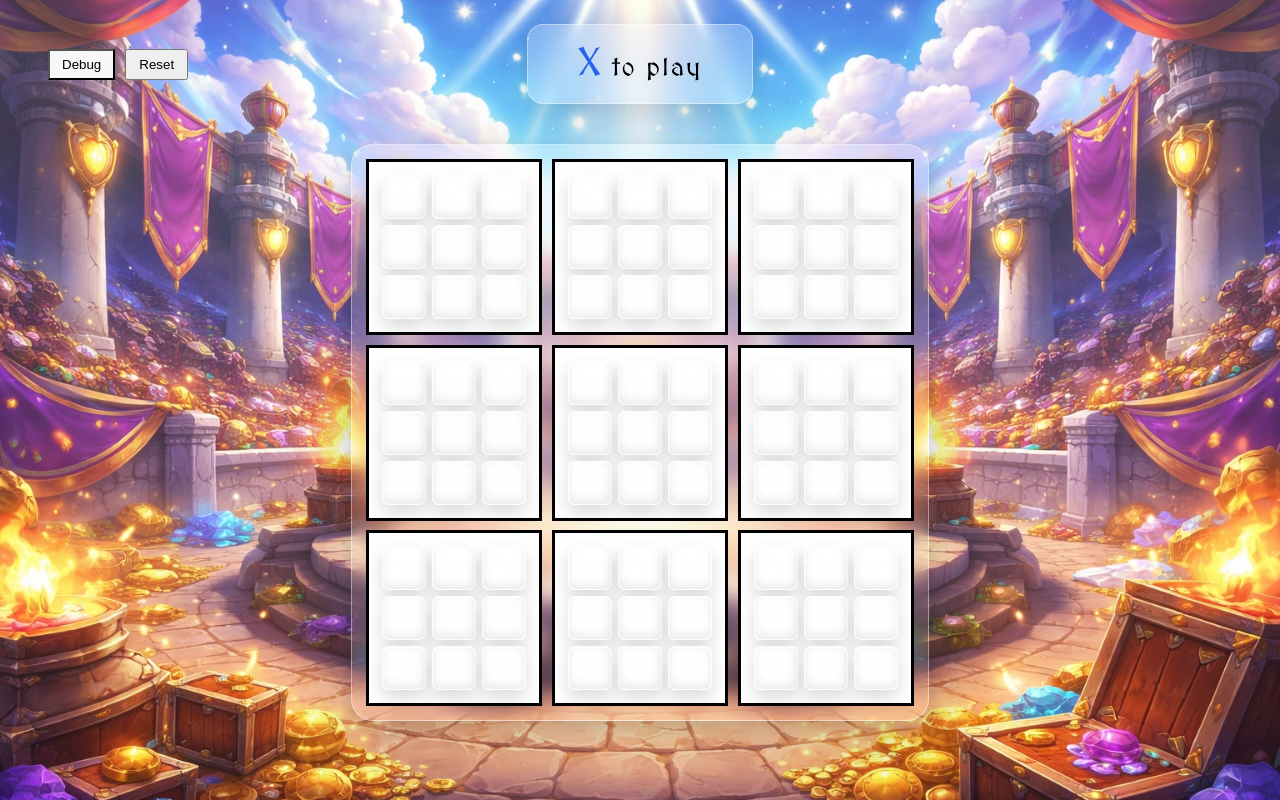
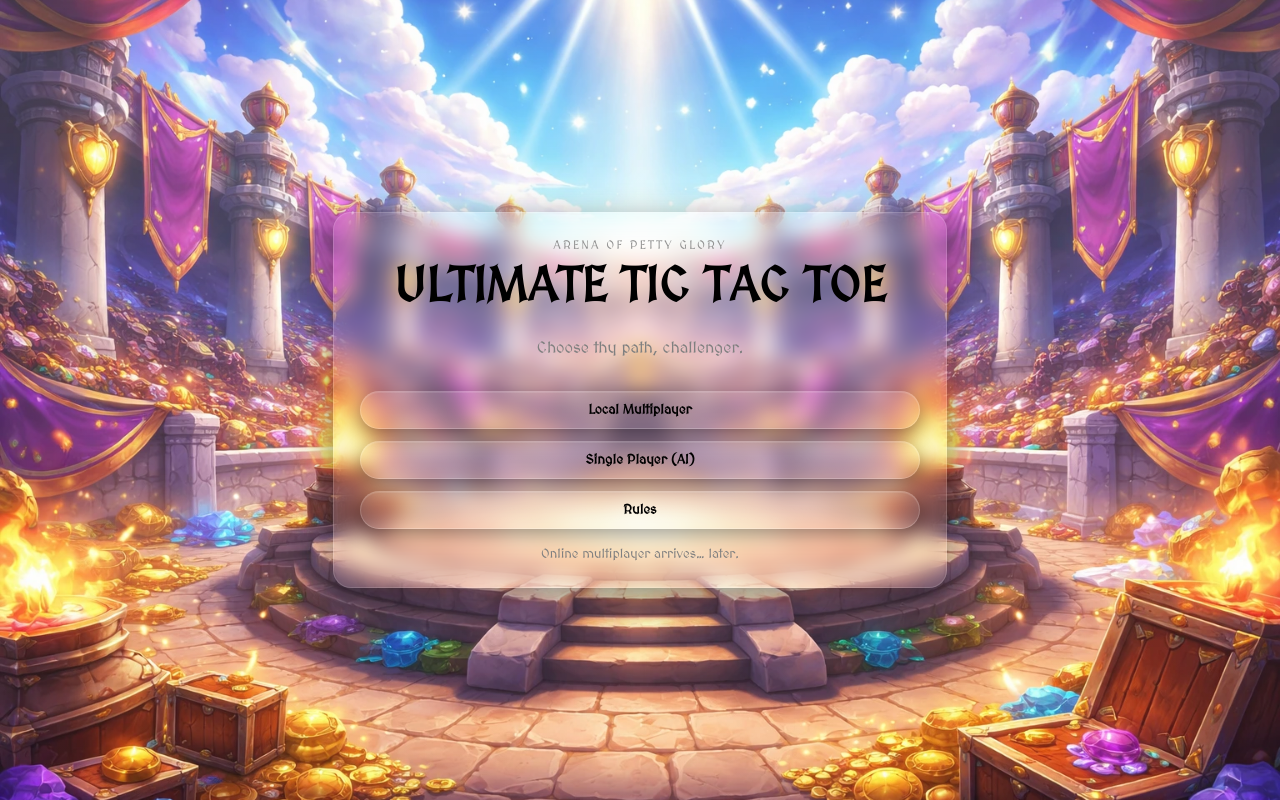
Before and after one commit to HST-WereDi/ultimate-ttt, a React (Vite) app: page / in a window 1280 px wide. Built offline with nearby package versions, Linux system fonts and the light colour scheme.

Commit message:
Landing page added and styled.

```diff
--- a/src/index.css
+++ b/src/index.css
@@ -277,3 +277,89 @@ button.secondary {
   font-size: 25px;
   color: black;
 }
+
+
+/* ---- Landing layout ---- */
+.utt-shell {
+  min-height: 100vh;
+  display: grid;
+  place-items: center;
+  padding: 28px 16px;
+  box-sizing: border-box;
+  color: grey;
+}
+
+.utt-card {
+  width: min(560px, 92vw);
+  padding: 26px;
+  display: grid;
+  gap: 18px;
+}
+
+.utt-brand {
+  display: grid;
+  gap: 8px;
+  text-align: center;
+}
+
+.utt-kicker {
+  letter-spacing: 0.18em;
+  text-transform: uppercase;
+  font-size: 12px;
+  opacity: 0.85;
+}
+
+.utt-h1 {
+  font-size: clamp(32px, 4vw, 48px);
+  margin: 0;
+}
+
+.utt-menu {
+  display: grid;
+  gap: 12px;
+}
+
+.utt-btn--big {
+  width: 100%;
+  padding: 14px 18px;
+  font-weight: 800;
+}
+
+.utt-footnote {
+  text-align: center;
+  font-size: 13px;
+}
+
+
+/* ---- Rules page ---- */
+
+.utt-rules section {
+  display: grid;
+  gap: 6px;
+}
+
+.utt-rules h2 {
+  margin: 10px 0 0;
+  font-size: 18px;
+}
+
+.utt-rules p {
+  margin: 0;
+  line-height: 1.5;
+  color: var(--fg-muted);
+}
+
+.utt-rules-actions {
+  margin-top: 10px;
+  display: flex;
+  justify-content: center;
+}
+
+/* Landing button faction colors */
+.utt-menu .utt-btn {
+  color: BLACK;
+}
+
+.utt-panel {
+  color: gray;
+}
--- a/src/main.tsx
+++ b/src/main.tsx
@@ -1,12 +1,12 @@
 import React from "react";
 import ReactDOM from "react-dom/client";
-import { UltimateBoard } from "./ui/UltimateBoard";
+import { App } from "./ui/App";
 import "./index.css";
 import "./theme.default.css";
 
 
 ReactDOM.createRoot(document.getElementById("root")!).render(
   <React.StrictMode>
-    <UltimateBoard />
+    <App />
   </React.StrictMode>
 );
--- a/src/theme.default.css
+++ b/src/theme.default.css
@@ -30,7 +30,7 @@
 
   /* Typography */
   --font-ui: ui-sans-serif, system-ui, -apple-system, Segoe UI, Roboto, Helvetica, Arial;
-  --font-title: var(--font-ui);
+  --font-title: "MedievalSharp", cursive;
 
   /* Buttons */
   --btn-bg: rgba(255, 255, 255, 0.10);
@@ -79,7 +79,7 @@ body {
 }
 
 .utt-muted {
-  color: var(--fg-muted);
+  color: grey;
 }
 
 /* Buttons (apply class="utt-btn") */
@@ -93,6 +93,7 @@ body {
   box-shadow: var(--shadow-2), var(--inner);
   cursor: pointer;
   transition: transform var(--t-fast), background var(--t-fast), border-color var(--t-fast);
+  font-family: var(--font-title);
 }
 
 .utt-btn:hover {
@@ -326,3 +327,8 @@ html, body{
     0 1px 0 rgba(255,255,255,0.65);
   font-weight: 900;
 }
+
+.utt-h1 {
+  color: black;
+  text-shadow: none;
+}
--- /dev/null
+++ b/src/ui/App.tsx
@@ -0,0 +1,41 @@
+import React, { useState } from "react";
+import { UltimateBoard } from "./UltimateBoard";
+import { Landing } from "./Landing";
+import { Rules } from "./Rules";
+
+type Screen = "landing" | "local" | "ai" | "rules";
+
+export function App() {
+  const [screen, setScreen] = useState<Screen>("landing");
+
+  if (screen === "local") {
+    return <UltimateBoard onBack={() => setScreen("landing")} />;
+  }
+
+  if (screen === "rules") {
+    return <Rules onBack={() => setScreen("landing")} />;
+  }
+
+  if (screen === "ai") {
+    // placeholder tot je AI er is
+    return (
+      <div className="utt-shell">
+        <div className="utt-panel utt-card">
+          <h1 className="utt-title utt-h1">Single Player</h1>
+          <p className="utt-muted">The AI is still sleeping in the crypt…</p>
+          <button className="utt-btn" onClick={() => setScreen("landing")}>
+            Back
+          </button>
+        </div>
+      </div>
+    );
+  }
+
+  return (
+    <Landing
+      onLocal={() => setScreen("local")}
+      onAI={() => setScreen("ai")}
+      onRules={() => setScreen("rules")}
+    />
+  );
+}
--- /dev/null
+++ b/src/ui/Landing.tsx
@@ -0,0 +1,37 @@
+import React from "react";
+
+export function Landing(props: {
+  onLocal: () => void;
+  onAI: () => void;
+  onRules: () => void;
+}) {
+  return (
+    <div className="utt-shell">
+      <div className="utt-panel utt-card">
+        <div className="utt-brand">
+          <div className="utt-kicker">Arena of Petty Glory</div>
+          <h1 className="utt-title utt-h1">ULTIMATE TIC TAC TOE</h1>
+          <p className="utt-muted">
+            Choose thy path, challenger.
+          </p>
+        </div>
+
+        <div className="utt-menu">
+          <button className="utt-btn utt-btn--big" onClick={props.onLocal}>
+            Local Multiplayer
+          </button>
+          <button className="utt-btn utt-btn--big" onClick={props.onAI}>
+            Single Player (AI)
+          </button>
+          <button className="utt-btn utt-btn--big" onClick={props.onRules}>
+            Rules
+          </button>
+        </div>
+
+        <div className="utt-footnote utt-muted">
+          Online multiplayer arrives… later.
+        </div>
+      </div>
+    </div>
+  );
+}
--- /dev/null
+++ b/src/ui/Rules.tsx
@@ -0,0 +1,65 @@
+import React from "react";
+
+export function Rules({ onBack }: { onBack: () => void }) {
+  return (
+    <div className="utt-shell">
+      <div className="utt-panel utt-card utt-rules">
+        <h1 className="utt-title utt-h1">The Laws of the Arena</h1>
+
+        <section>
+          <h2>⚔ The Battlefield</h2>
+          <p>
+            The arena consists of nine small boards arranged in a grand square.
+            Each small board is itself a game of Tic Tac Toe.
+          </p>
+        </section>
+
+        <section>
+          <h2>🛡 The First Move</h2>
+          <p>
+            The first player may claim any cell in any small board.
+          </p>
+        </section>
+
+        <section>
+          <h2>🏹 The Binding Rule</h2>
+          <p>
+            The cell you choose determines where your opponent must play next.
+            If you place your mark in the top-right cell of a board,
+            your opponent must play in the top-right board of the arena.
+          </p>
+        </section>
+
+        <section>
+          <h2>👑 Claiming a Board</h2>
+          <p>
+            Win a small board as in normal Tic Tac Toe to claim it.
+            Once claimed, that board belongs to you and cannot be played again.
+          </p>
+        </section>
+
+        <section>
+          <h2>🏆 Victory</h2>
+          <p>
+            Claim three small boards in a row across the grand arena —
+            horizontally, vertically, or diagonally — and you seize ultimate glory.
+          </p>
+        </section>
+
+        <section>
+          <h2>⚖ When Fate Intervenes</h2>
+          <p>
+            If you are sent to a board that has already been won or filled,
+            you may choose any open board for your move.
+          </p>
+        </section>
+
+        <div className="utt-rules-actions">
+          <button className="utt-btn" onClick={onBack}>
+            Return to the Arena
+          </button>
+        </div>
+      </div>
+    </div>
+  );
+}
--- a/src/ui/UltimateBoard.tsx
+++ b/src/ui/UltimateBoard.tsx
@@ -2,7 +2,7 @@ import React, { useEffect, useMemo, useState } from "react";
 import { Game } from "../engine/Game.js";
 import type { Move } from "../engine/index.js";
 
-export function UltimateBoard() {
+export function UltimateBoard({ onBack }: { onBack?: () => void }) {
   const [game, setGame] = useState(() => new Game());
   const view = useMemo(() => game.getView(), [game]);
   const [showDebug, setShowDebug] = useState(false);
@@ -65,6 +65,7 @@ export function UltimateBoard() {
     <div className="container">
       <div className="topBar">
         <div className="headerActions">
+          <button onClick={onBack} type="button">Back</button>
           <button
             className="secondary"
             onClick={() => setShowDebug((v) => !v)}
@@ -81,7 +82,7 @@ export function UltimateBoard() {
         {view.status.kind === "playing" && (
           <div className="turnHero">
             <div className={`turnText player-${view.currentPlayer}`}>
-              {view.currentPlayer}<span className='smallTurnText'> to play</span>
+              {view.currentPlayer}<span className='smallTurnText'> makes their move</span>
             </div>
           </div>
         )}
```
